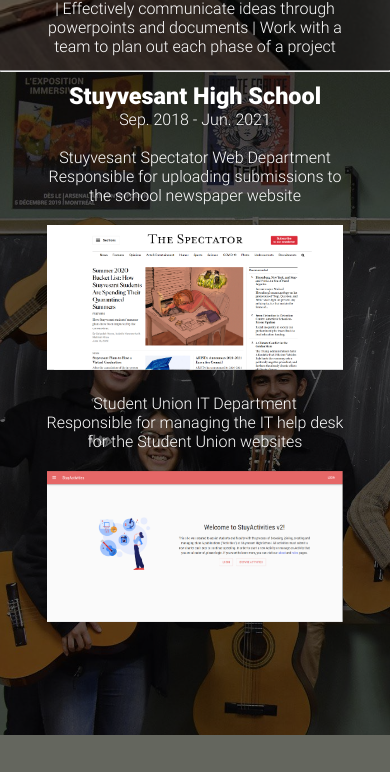
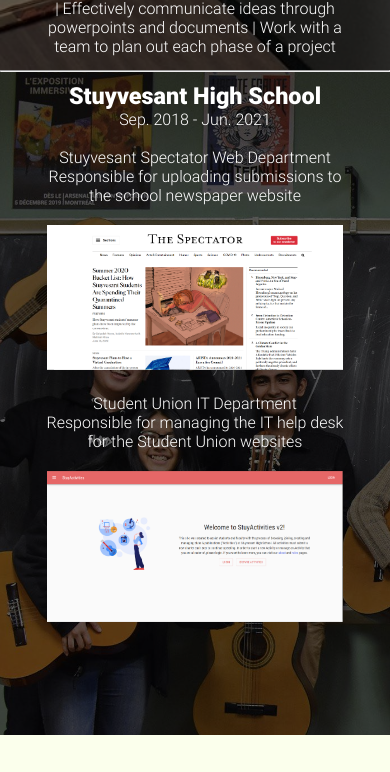
Before and after one commit to moinakdas/moinakdas.github.io, a plain HTML site: page mobile.html in a window 390 px wide. Shown: the part 2473-3245 px from the top of the page. Drawn offline with Linux system fonts and the light colour scheme.

Commit message:
Mobile update v3
Minor bug fixes

```diff
--- a/mobile.html
+++ b/mobile.html
@@ -78,7 +78,7 @@
     </div>
     <hr style = "margin: 0px; background: rgb(251, 255, 236);">
     <div class = "SHS">
-        <div class = "filter"></div>
+        <div class = "filter" style = "min-height: 170vw;"></div>
         <div class = "text" style = "text-align: center; color: white;padding-left: 10%; padding-right: 10%;">
             <div class = "title"style = "color: white; width: 100%;padding-top: 10px;">
                 Stuyvesant High School
```
